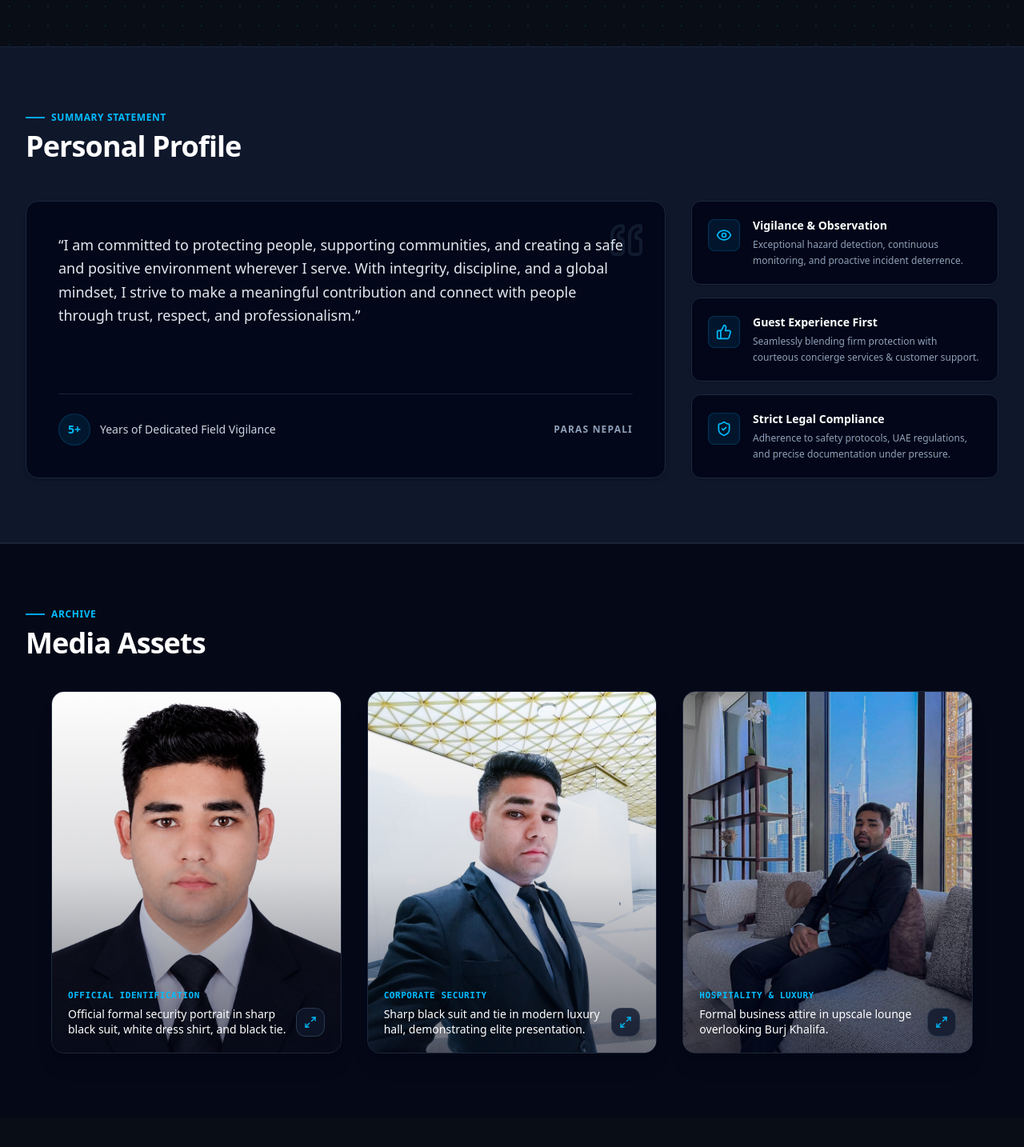
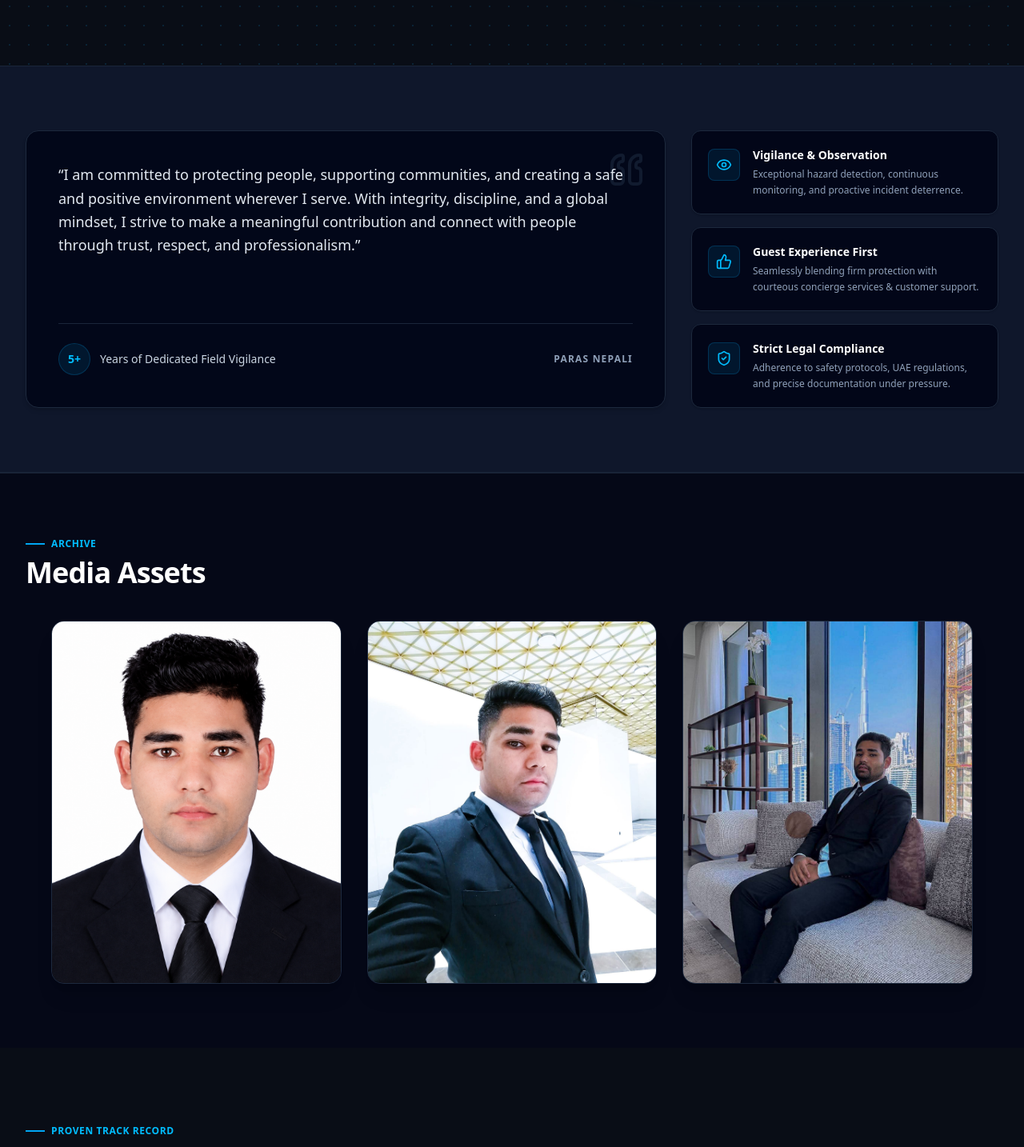
Before and after one commit to coolpaone/Paras, a React (Vite) app: page / in a window 1280 px wide. Shown: the part 820-2254 px from the top of the page at 80% size. Built offline with nearby package versions, Linux system fonts and the light colour scheme.

Commit message:
refactor: reorganize profile components and UI
- Relocate "Personal Profile" header to the hero section.
- Simplify language description text.
- Remove redundant gradient overlays and details from the profile gallery.

```diff
--- a/src/components/About.tsx
+++ b/src/components/About.tsx
@@ -19,21 +19,6 @@ export default function About() {
   return (
     <section className="py-20 bg-slate-900 border-y border-slate-800/80" id="about">
       <div className="max-w-7xl mx-auto px-4 sm:px-6 lg:px-8">
-        {/* Section Header */}
-        <motion.div
-          initial={{ opacity: 0, y: 18 }}
-          whileInView={{ opacity: 1, y: 0 }}
-          viewport={{ once: true, margin: "-40px" }}
-          transition={{ duration: 0.5, ease: [0.2, 0.8, 0.2, 1] }}
-          className="max-w-3xl mb-12"
-        >
-          <div className="flex items-center gap-2 text-sky-400 font-semibold tracking-wider text-xs uppercase mb-2">
-            <span className="w-6 h-0.5 bg-sky-500"></span>
-            Summary Statement
-          </div>
-          <h2 className="text-3xl sm:text-4xl font-bold text-white tracking-tight">Personal Profile</h2>
-        </motion.div>
-
         <div className="grid grid-cols-1 lg:grid-cols-12 gap-8 items-stretch">
           {/* Main Statement Card verbatim from CV */}
           <motion.div
--- a/src/components/Hero.tsx
+++ b/src/components/Hero.tsx
@@ -37,6 +37,15 @@ export default function Hero() {
             transition={{ duration: 0.6, ease: [0.16, 1, 0.3, 1] }}
             className="lg:col-span-7 space-y-6 text-center lg:text-left"
           >
+            {/* Summary Statement & Personal Profile Header */}
+            <div>
+              <div className="flex items-center gap-2 text-sky-400 font-semibold tracking-wider text-xs uppercase mb-2 justify-center lg:justify-start">
+                <span className="w-6 h-0.5 bg-sky-500"></span>
+                Summary Statement
+              </div>
+              <h2 className="text-3xl sm:text-4xl font-bold text-white tracking-tight">Personal Profile</h2>
+            </div>
+
             <h1 className="text-4xl sm:text-5xl lg:text-6xl font-extrabold tracking-tight text-white leading-tight">
               {profileData.name}
               <span className="block text-2xl sm:text-3xl lg:text-4xl font-semibold text-sky-400 mt-2">
--- a/src/components/Languages.tsx
+++ b/src/components/Languages.tsx
@@ -20,7 +20,7 @@ export default function Languages() {
           </div>
           <h2 className="text-3xl sm:text-4xl font-bold text-white tracking-tight">Languages</h2>
           <p className="text-slate-400 text-sm sm:text-base mt-2">
-            Fluent multi-language proficiency enabling seamless communication with multicultural teams and multinational guests in the UAE.
+            Fluent multi-language proficiency enabling seamless communication with multicultural teams and multinational guests.
           </p>
         </motion.div>
 
--- a/src/components/ProfileGallery.tsx
+++ b/src/components/ProfileGallery.tsx
@@ -1,5 +1,4 @@
 import { useState } from 'react';
-import { Maximize2 } from 'lucide-react';
 import { motion } from 'motion/react';
 import { profileData } from '../data/cvData';
 import { ProfilePhoto } from '../types';
@@ -103,24 +102,6 @@ export default function ProfileGallery({ onSelectPhoto, photos = profileData.pho
                   onError={() => handleImageError(photo)}
                   className={`w-full h-full object-cover ${objectPositionClass} group-hover:scale-105 transition-transform duration-500 ease-out`}
                 />
-
-                {/* Refined gradient overlay for clear contrast & readability */}
-                <div className="absolute inset-0 bg-gradient-to-t from-slate-950/85 via-slate-950/20 to-transparent opacity-70 group-hover:opacity-95 transition-opacity duration-300 pointer-events-none" />
-
-                {/* Bottom information and expand badge */}
-                <div className="absolute inset-x-0 bottom-0 p-4 sm:p-5 flex items-end justify-between z-10 pointer-events-none">
-                  <div className="min-w-0 pr-2">
-                    <span className="text-[11px] font-semibold text-sky-400 uppercase tracking-wider block mb-1 font-mono">
-                      {photo.category}
-                    </span>
-                    <p className="text-white font-medium text-xs sm:text-sm line-clamp-2 leading-snug drop-shadow-sm">
-                      {photo.description || photo.title}
-                    </p>
-                  </div>
-                  <span className="w-8 h-8 sm:w-9 sm:h-9 rounded-xl bg-slate-900/80 backdrop-blur-md text-sky-400 border border-slate-700/80 flex items-center justify-center shadow-lg group-hover:bg-sky-500 group-hover:text-white transition-all flex-shrink-0">
-                    <Maximize2 className="w-4 h-4" />
-                  </span>
-                </div>
               </div>
             );
           })}
```
